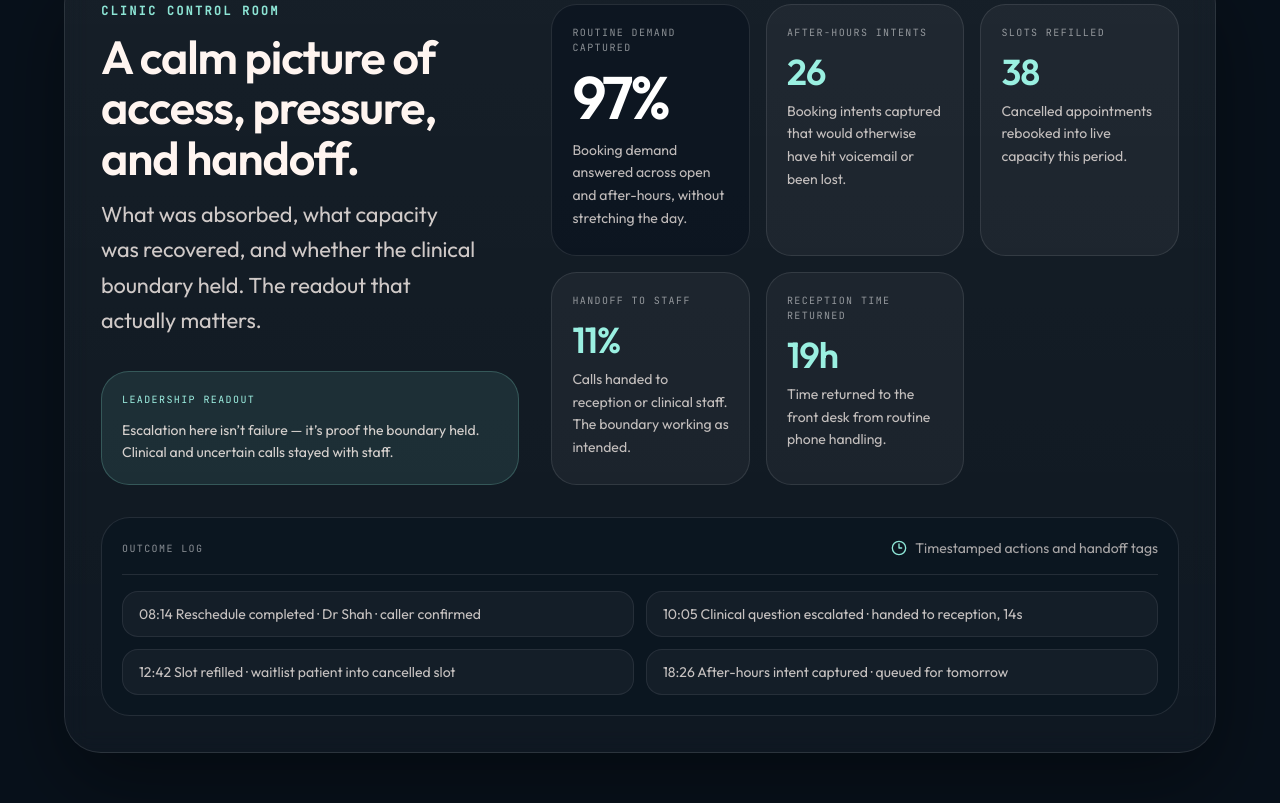
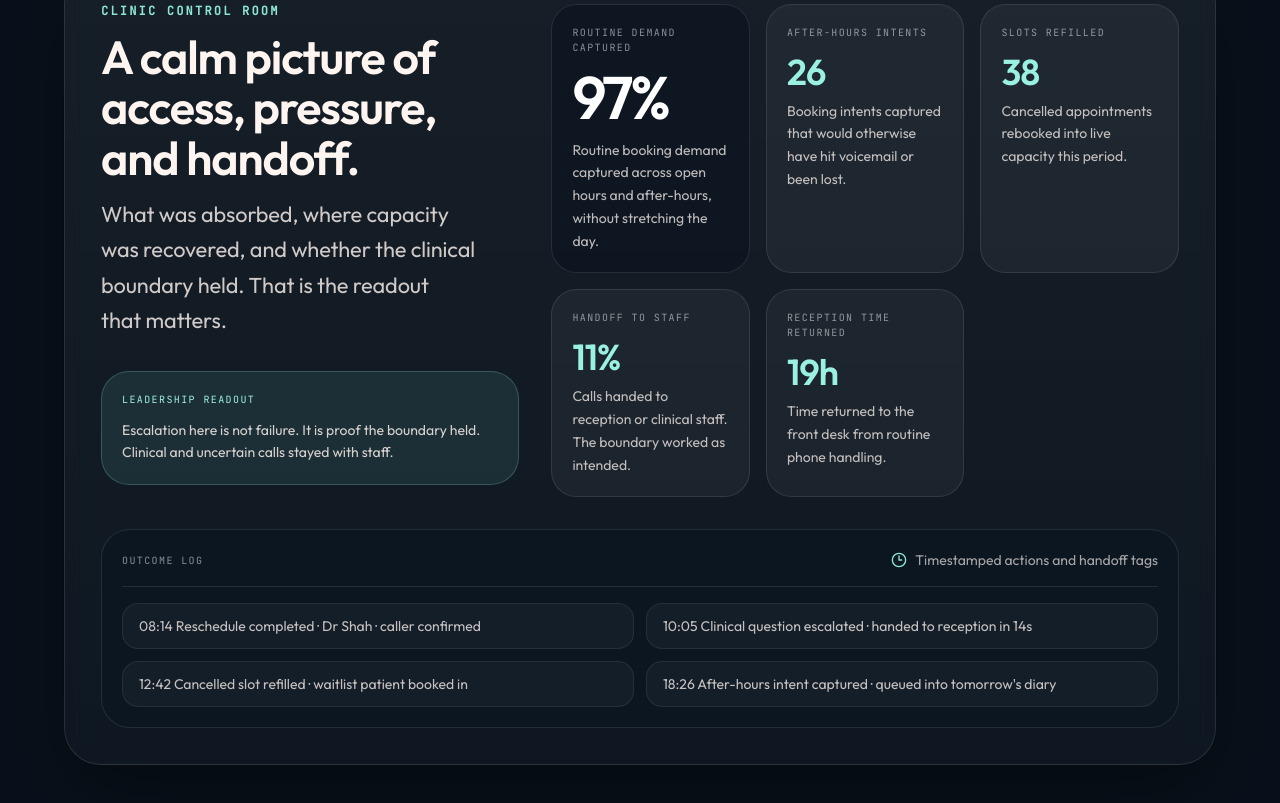
Before and after one commit to iainmacr77/r3worked-website, a Next.js app: page /medical in a window 1280 px wide. Shown: the part 7015-7818 px from the top of the page. Built offline with nearby package versions, Linux system fonts and the light colour scheme.

Commit message:
all done up to pricing

```diff
--- a/src/app/medical/page.tsx
+++ b/src/app/medical/page.tsx
@@ -104,15 +104,15 @@ const METRIC_CARDS = [
   { label: "Routine demand captured", value: "97%", detail: "Booking demand answered across open and after-hours, without stretching the day." },
   { label: "After-hours intents", value: "26", detail: "Booking intents captured that would otherwise have hit voicemail or been lost." },
   { label: "Slots refilled", value: "38", detail: "Cancelled appointments rebooked into live capacity this period." },
-  { label: "Handoff to staff", value: "11%", detail: "Calls handed to reception or clinical staff. The boundary working as intended." },
+  { label: "Handoff to staff", value: "11%", detail: "Calls handed to reception or clinical staff. The boundary worked as intended." },
   { label: "Reception time returned", value: "19h", detail: "Time returned to the front desk from routine phone handling." },
 ];
 
 const OUTCOME_LOG = [
   "08:14 Reschedule completed · Dr Shah · caller confirmed",
-  "10:05 Clinical question escalated · handed to reception, 14s",
-  "12:42 Slot refilled · waitlist patient into cancelled slot",
-  "18:26 After-hours intent captured · queued for tomorrow",
+  "10:05 Clinical question escalated · handed to reception in 14s",
+  "12:42 Cancelled slot refilled · waitlist patient booked in",
+  "18:26 After-hours intent captured · queued into tomorrow's diary",
 ];
 
 const PLANS = [
@@ -431,7 +431,7 @@ function ControlRoomSection() {
               eyebrow="CLINIC CONTROL ROOM"
               eyebrowClassName="text-[#8de5d5] tracking-[0.2em]"
               title="A calm picture of access, pressure, and handoff."
-              subtitle="What was absorbed, what capacity was recovered, and whether the clinical boundary held. The readout that actually matters."
+              subtitle="What was absorbed, where capacity was recovered, and whether the clinical boundary held. That is the readout that matters."
               titleClassName="type-h2 max-w-[12ch] text-peach"
               subtitleClassName="max-w-[40ch] text-peach/80"
             />
@@ -441,7 +441,7 @@ function ControlRoomSection() {
                 Leadership readout
               </p>
               <p className="mt-3 text-sm leading-relaxed text-peach/82">
-                Escalation here isn’t failure — it’s proof the boundary held. Clinical and uncertain calls stayed with staff.
+                Escalation here is not failure. It is proof the boundary held. Clinical and uncertain calls stayed with staff.
               </p>
             </div>
           </div>
@@ -455,7 +455,7 @@ function ControlRoomSection() {
                 97%
               </p>
               <p className="mt-3 text-sm leading-relaxed text-peach/74">
-                Booking demand answered across open and after-hours, without stretching the day.
+                Routine booking demand captured across open hours and after-hours, without stretching the day.
               </p>
             </article>
 
```
